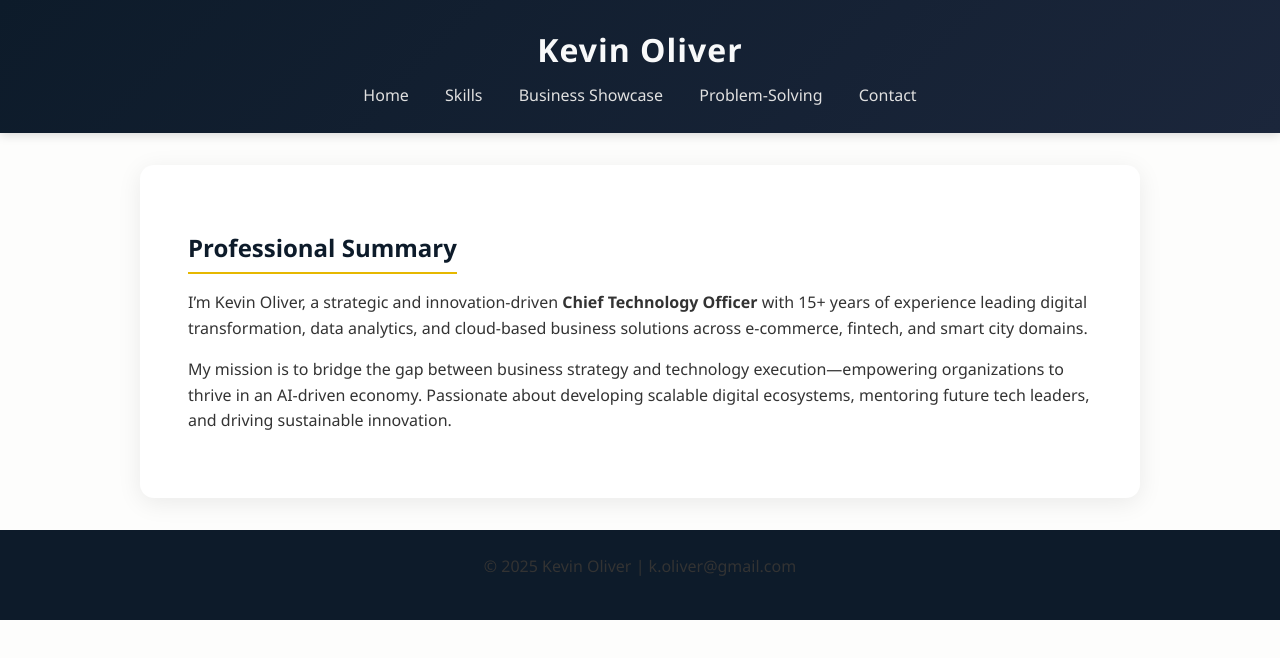
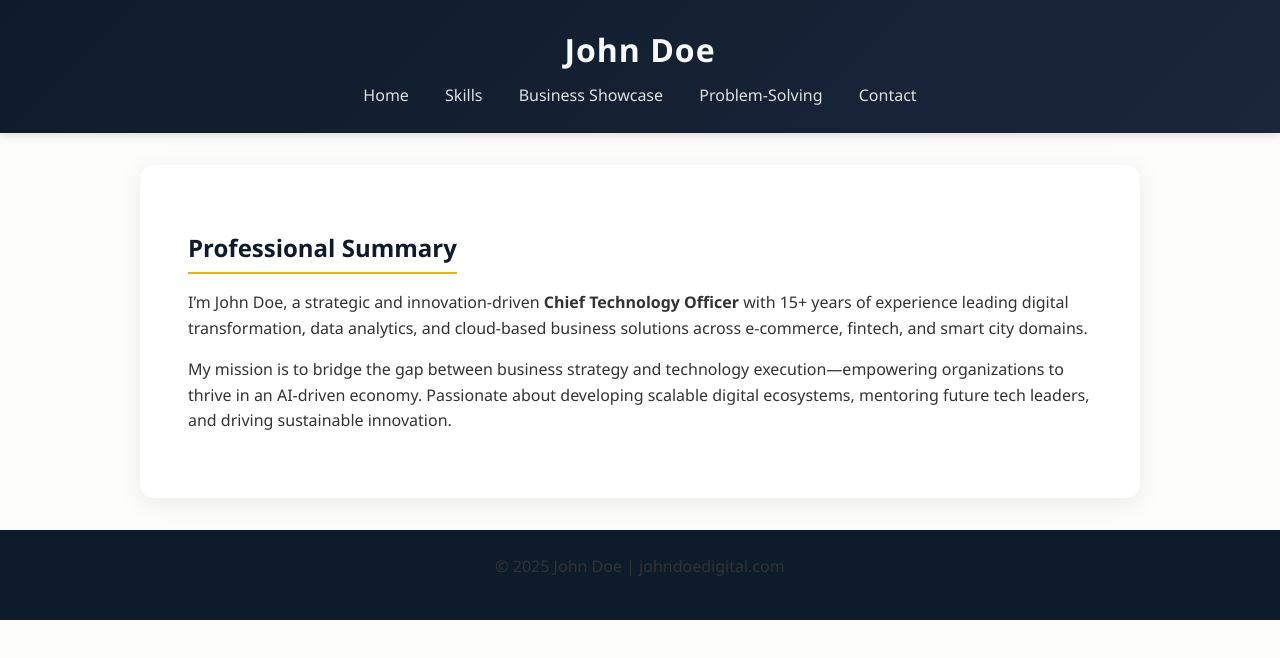
Before and after one commit to bns683/WAD_1st_example_website, a plain HTML site: page index.html in a window 1280 px wide. Drawn offline with Linux system fonts and the light colour scheme.

Commit message:
Update name from Kevin Oliver to John Doe

```diff
--- a/index.html
+++ b/index.html
@@ -8,7 +8,7 @@
 </head>
 <body>
 <header>
-  <h1>Kevin Oliver</h1>
+  <h1>John Doe</h1>
   <nav>
     <a href="index.html">Home</a>
     <a href="skills.html">Skills</a>
@@ -21,7 +21,7 @@
 <main>
   <h2>Professional Summary</h2>
   <p>
-    I’m Kevin Oliver, a strategic and innovation-driven <strong>Chief Technology Officer</strong> with 15+ years of experience leading digital transformation, data analytics, and cloud-based business solutions across e-commerce, fintech, and smart city domains.
+    I’m John Doe, a strategic and innovation-driven <strong>Chief Technology Officer</strong> with 15+ years of experience leading digital transformation, data analytics, and cloud-based business solutions across e-commerce, fintech, and smart city domains.
   </p>
   <p>
     My mission is to bridge the gap between business strategy and technology execution—empowering organizations to thrive in an AI-driven economy. Passionate about developing scalable digital ecosystems, mentoring future tech leaders, and driving sustainable innovation.
@@ -29,7 +29,7 @@
 </main>
 
 <footer>
-  <p>© 2025 Kevin Oliver | k.oliver@gmail.com</p>
+  <p>© 2025 John Doe |  johndoedigital.com</p>
 </footer>
 </body>
 </html>
```
